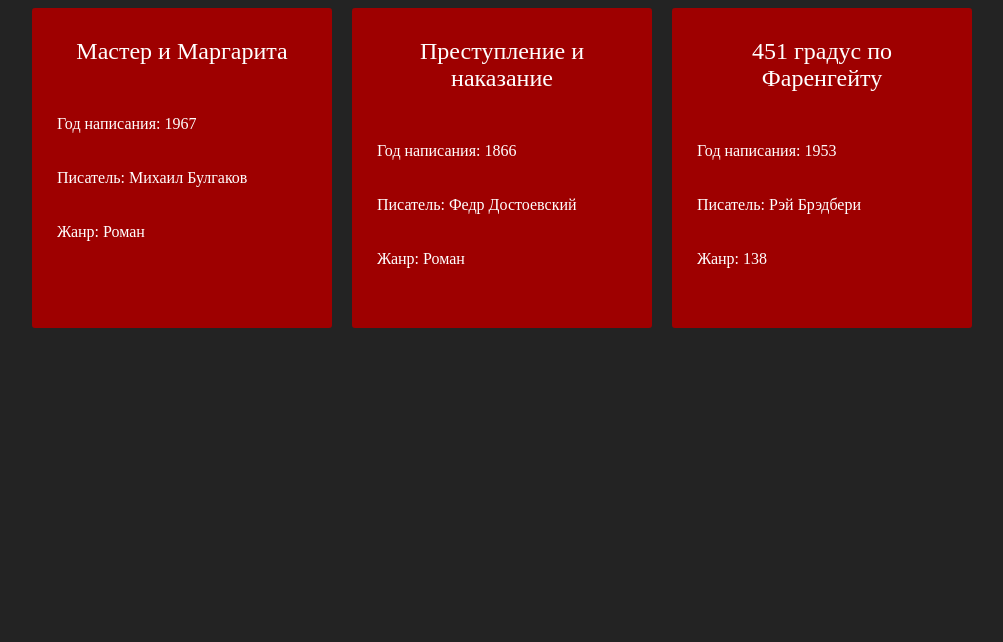
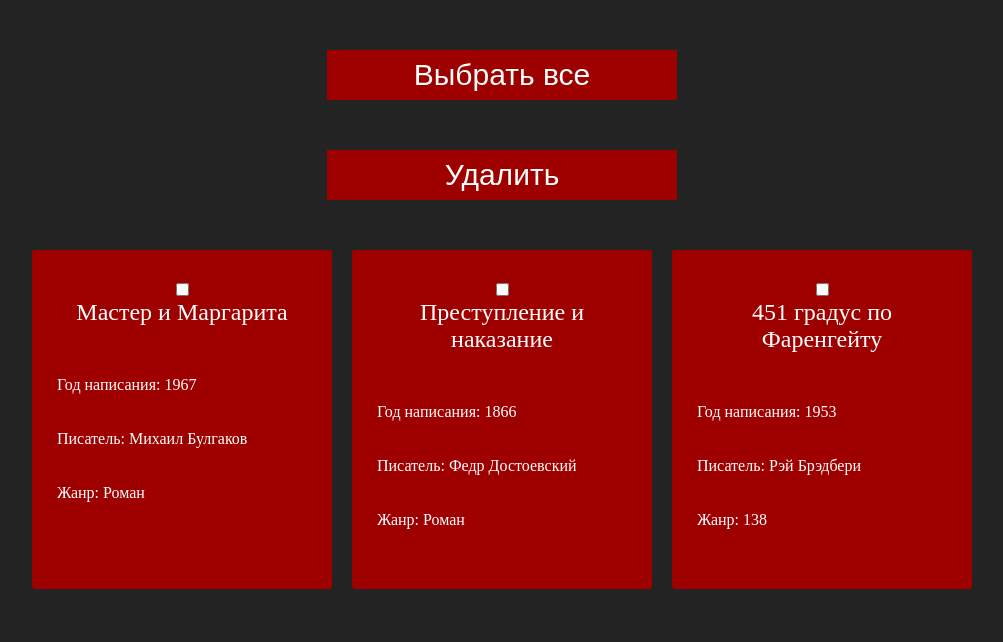
Before and after one commit to KaznacheevPavel/JSLab2AD, a plain HTML site: page index.html in a window 1280 px wide. Shown: the whole page, without its empty margins (138-1141 px from the left). Drawn offline with Linux system fonts and the light colour scheme.

Commit message:
2D
Удаление карточек

```diff
--- a/index.html
+++ b/index.html
@@ -3,25 +3,31 @@
 <head>
     <meta charset="UTF-8">
     <link rel="stylesheet" href="style.css">
+    <script src="script.js"></script>
     <title>JSHometask 2</title>
 </head>
 <body>
     <section class="cards">
         <div class="wrapper">
+            <button onclick="chooseAll()" class="button">Выбрать все</button>
+            <button onclick="deleteCard()" class="button">Удалить</button>
             <div class="list">
                 <div class="card_wrapper">
+                    <input type="checkbox" class="check_deletion">
                     <div class="card__name">Мастер и Маргарита</div>
                     <div class="card__year">1967</div>
                     <div class="card__writer">Михаил Булгаков</div>
                     <div class="card__genre">Роман</div>
                 </div>
                 <div class="card_wrapper">
+                    <input type="checkbox" class="check_deletion">
                     <div class="card__name">Преступление и наказание</div>
                     <div class="card__year">1866</div>
                     <div class="card__writer">Федр Достоевский</div>
                     <div class="card__genre">Роман</div>
                 </div>
                 <div class="card_wrapper">
+                    <input type="checkbox" class="check_deletion">
                     <div class="card__name">451 градус по Фаренгейту</div>
                     <div class="card__year">1953</div>
                     <div class="card__writer">Рэй Брэдбери</div>
--- /dev/null
+++ b/script.js
@@ -0,0 +1,16 @@
+"use strict"
+
+function chooseAll() {
+  var checkboxes = document.querySelectorAll('input.check_deletion');
+  for (var item of checkboxes)
+    item.checked = true;
+}
+
+function deleteCard() {
+  var cards = document.querySelectorAll('.card_wrapper');
+  for (var card of cards) {
+    var checkbox = card.querySelector('.check_deletion');
+    if (checkbox.checked == true)
+      card.remove();
+  }
+}
--- a/style.css
+++ b/style.css
@@ -63,3 +63,14 @@ form {
     width: 400px;
 
 }
+.button {
+    border: none;
+    background-color: rgb(158, 0, 0);
+    font-size: 30px;
+    display: block;
+    cursor: pointer;
+    width: 350px;
+    height: 50px;
+    color: rgb(255, 255, 255);
+    margin: 50px auto;
+  }
```
